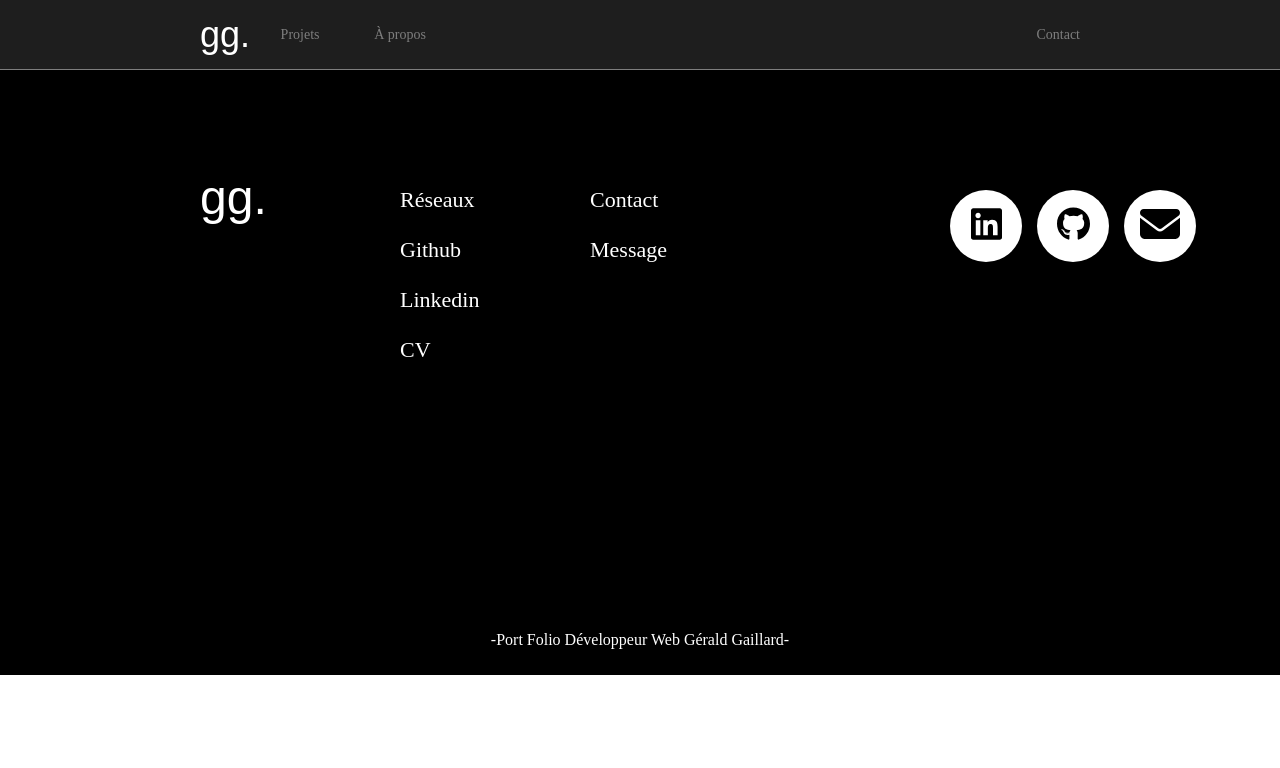
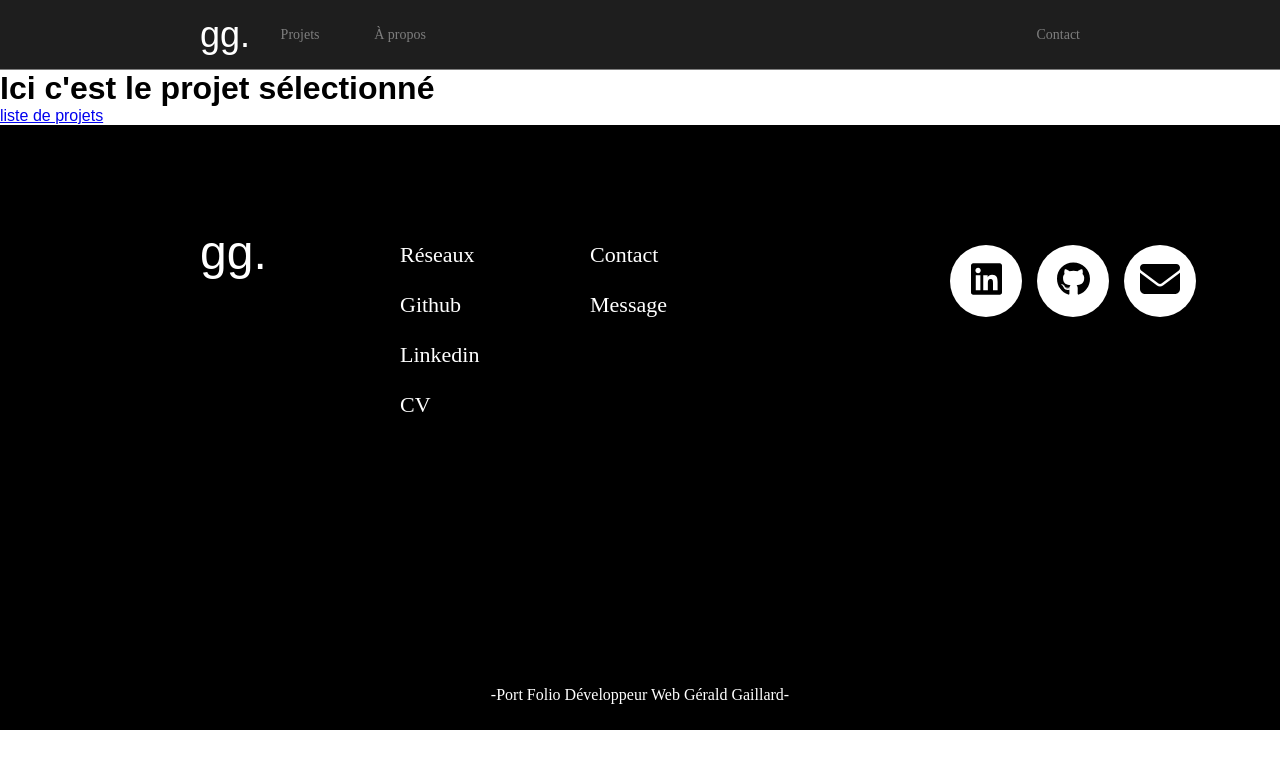
Before and after one commit to Gerald433/portFolio, a React (Create React App) app: page /projets/1 in a window 1280 px wide. Shown: the top 768 px of the page. Built offline with nearby package versions, Linux system fonts and the light colour scheme.

Commit message:
Implement routes between pages

```diff
--- a/src/index.js
+++ b/src/index.js
@@ -1,18 +1,30 @@
-import React from 'react';
-import ReactDOM from 'react-dom/client';
-import '../src/assets/styles/index.scss';
+import React from "react";
+import { BrowserRouter, Routes, Route } from "react-router-dom";
+import ReactDOM from "react-dom/client";
+import "../src/assets/styles/index.scss";
 // import App from './App';
-import reportWebVitals from './reportWebVitals';
-import ProjetsList from './pages/ProjetsList';
+import reportWebVitals from "./reportWebVitals";
+import ProjetsList from "./pages/ProjetsList/ProjetsList";
+import Apropos from "./pages/Apropos/Apropos";
+import Contact from "./pages/Contact/Contact";
+import Projet from "./pages/Projet/Projet";
+import Error from "./pages/Error/Error";
+import Header from "./components/Header";
+import Footer from "./components/Footer";
 
-
-const root = ReactDOM.createRoot(document.getElementById('root'));
+const root = ReactDOM.createRoot(document.getElementById("root"));
 root.render(
-  <React.StrictMode>
-
-    <ProjetsList />
-
-  </React.StrictMode>
+  <BrowserRouter>
+    <Header />
+    <Routes>
+      <Route path="/" element={<ProjetsList />} />
+      <Route path="/projets/:projetId" element={<Projet />} />
+      <Route path="/contact" element={<Contact />} />
+      <Route path="/a-propos" element={<Apropos />} />
+      <Route path="*" element={<Error />} />
+    </Routes>
+    <Footer />
+  </BrowserRouter>
 );
 
 // If you want to start measuring performance in your app, pass a function
--- /dev/null
+++ b/src/pages/Apropos/Apropos.js
@@ -0,0 +1,12 @@
+function Apropos(){
+return(
+<>
+<h1>Ici c'est la page A propos</h1>
+</>
+
+
+
+)
+}
+
+export default Apropos;
--- /dev/null
+++ b/src/pages/Contact/Contact.js
@@ -0,0 +1,5 @@
+function Contact() {
+  return <h1>Je suis sur la page Contact</h1>;
+}
+
+export default Contact;
--- /dev/null
+++ b/src/pages/Error/Error.js
@@ -0,0 +1,9 @@
+function Error() {
+  return (
+    <>
+      <h1>La c'est la page Error</h1>
+    </>
+  );
+}
+
+export default Error;
--- /dev/null
+++ b/src/pages/Projet/Projet.js
@@ -0,0 +1,13 @@
+import { Link } from "react-router-dom";
+
+function Projet() {
+  return (
+    <>
+      <h1>Ici c'est le projet sélectionné</h1>
+
+      <Link to="/">liste de projets</Link>
+    </>
+  );
+}
+
+export default Projet;
--- /dev/null
+++ b/src/pages/Projet/Projet.module.scss
@@ -0,0 +1,3 @@
+h1 {
+  color: black;
+}
--- /dev/null
+++ b/src/pages/ProjetsList/ProjetsList.js
@@ -0,0 +1,13 @@
+import Header from "../../components/Header";
+import Footer from "../../components/Footer";
+
+const ProjetsList = function () {
+  return (
+    <>
+    <h1>Bienvenue sur la page ProjetList</h1>
+
+    </>
+  );
+};
+
+export default ProjetsList;
```
Also changed, not shown: src/pages/Contact/Contact.module.scss (added), src/pages/Error/Error.module.scss (added), src/pages/ProjetsList/ProjetList.scss (added).
